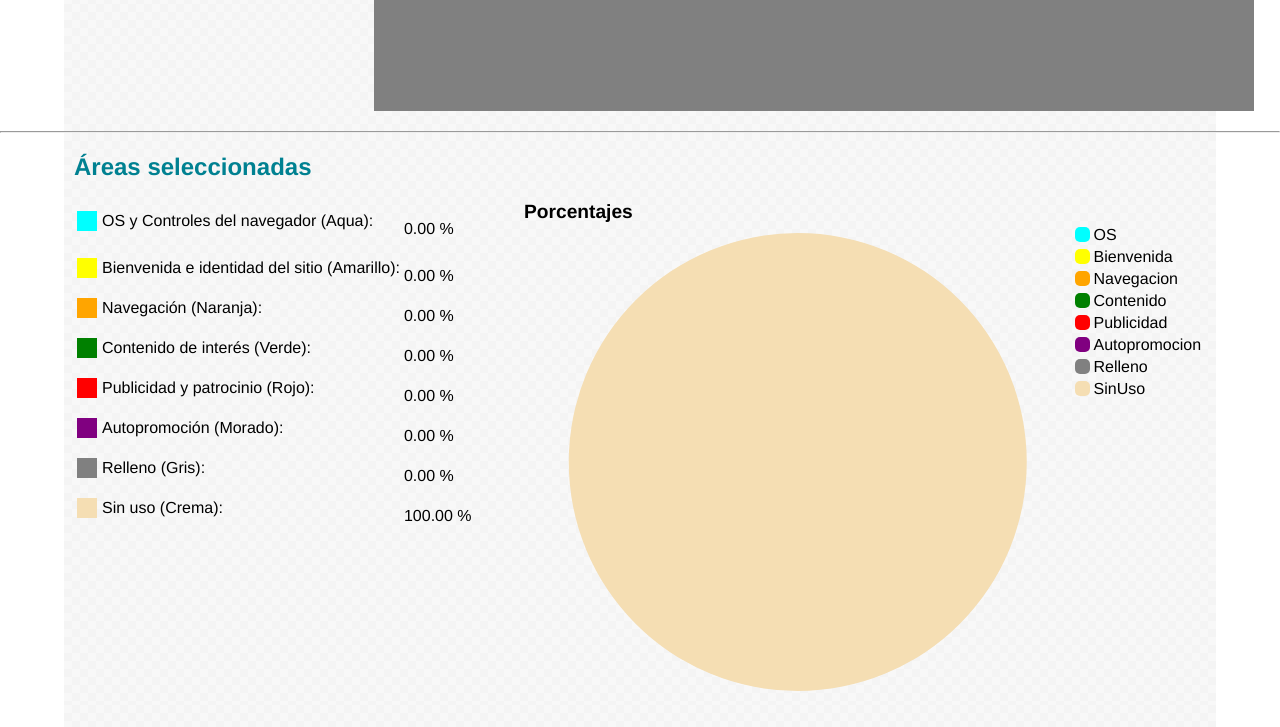
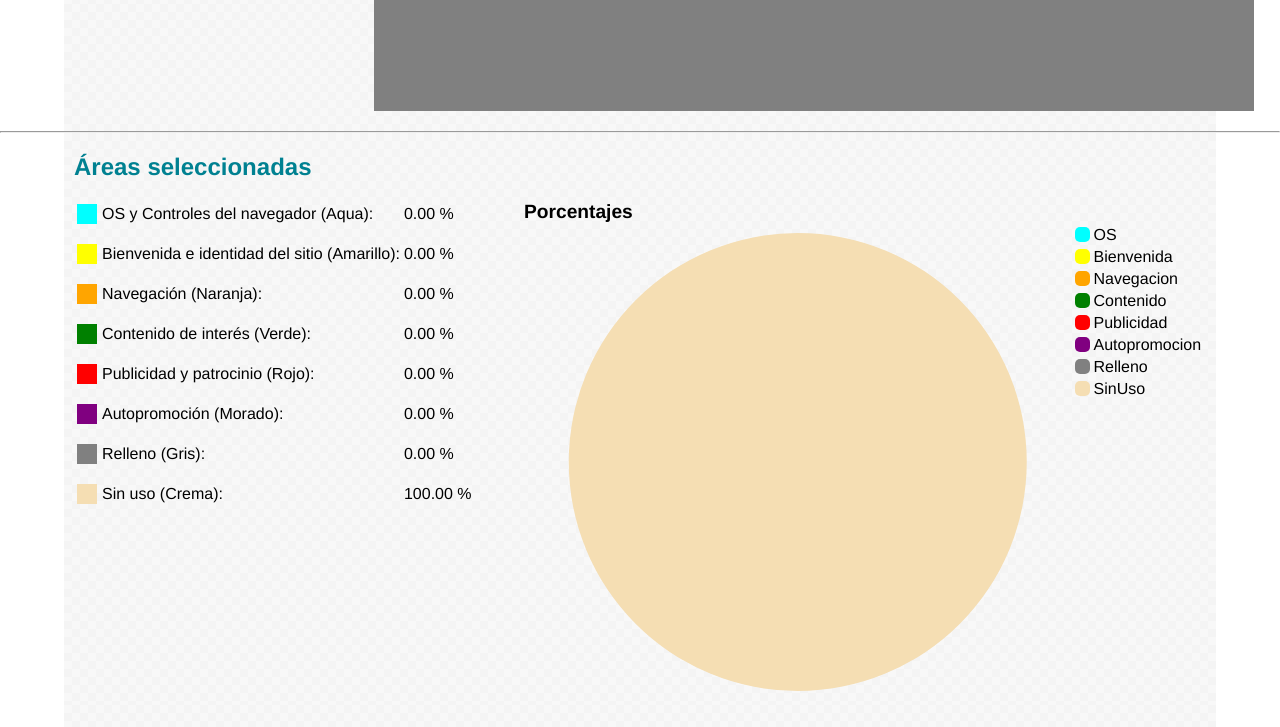
Before and after one commit to FabVillegas/newSalamanca, a website: page app/index.html at #/herramienta in a window 1280 px wide. Shown: the part 611-1338 px from the top of the page. Drawn offline with Linux system fonts and the light colour scheme.

Commit message:
modificaciones al acomodo de elementos

```diff
--- a/app/js/directives/drawDivDirective.js
+++ b/app/js/directives/drawDivDirective.js
@@ -201,7 +201,11 @@ angular.module('Salamanca').directive('divCanvas', function(){
       };
 
       function updateSinUso(value){
-        scope.sinUsoValue -= value;
+
+        var total = scope.osValue + scope.bienvenidaValue + scope.navegacionValue + scope.interesValue
+        + scope.publicidadValue + scope.autopromocionValue + scope.rellenoValue;
+
+        scope.sinUsoValue = (100 - total);
         if(scope.sinUsoValue < 0){
           scope.sinUsoValue = 0;
         }
--- a/app/views/herramienta-template.html
+++ b/app/views/herramienta-template.html
@@ -75,35 +75,35 @@
         <table class="resultsTable">
           <tr>
             <td><div class="square" style="background-color: aqua"></div><p class="squareText">OS y Controles del navegador (Aqua):</p></td>
-            <td><p>{{osValue | number: 2}} %</p></td>
+            <td><p class="squareText">{{osValue | number: 2}} %</p></td>
           </tr>
           <tr>
             <td><div class="square" style="background-color: yellow"></div><p class="squareText">Bienvenida e identidad del sitio (Amarillo):</p></td>
-            <td>{{bienvenidaValue | number: 2}} %</td>
+            <td><p class="squareText">{{bienvenidaValue | number: 2}} %</p></td>
           </tr>
           <tr>
             <td><div class="square" style="background-color: orange"></div><p class="squareText">Navegación (Naranja):</p></td>
-            <td>{{navegacionValue | number: 2}} %</td>
+            <td><p class="squareText">{{navegacionValue | number: 2}} %</p></td>
           </tr>
           <tr>
             <td><div class="square" style="background-color: green"></div><p class="squareText">Contenido de interés (Verde):</p></td>
-            <td>{{interesValue | number: 2}} %</td>
+            <td><p class="squareText">{{interesValue | number: 2}} %</p></td>
           </tr>
           <tr>
             <td><div class="square" style="background-color: red"></div><p class="squareText">Publicidad y patrocinio (Rojo):</p></td>
-            <td>{{publicidadValue | number: 2}} %</td>
+            <td><p class="squareText">{{publicidadValue | number: 2}} %</p></td>
           </tr>
           <tr>
             <td><div class="square" style="background-color: purple"></div><p class="squareText">Autopromoción (Morado):</p></td>
-            <td>{{autopromocionValue | number: 2}} %</td>
+            <td><p class="squareText">{{autopromocionValue | number: 2}} %</p></td>
           </tr>
           <tr>
             <td><div class="square" style="background-color: grey"></div><p class="squareText">Relleno (Gris):</p></td>
-            <td>{{rellenoValue | number: 2}} %</td>
+            <td><p class="squareText">{{rellenoValue | number: 2}} %</p></td>
           </tr>
           <tr>
             <td><div class="square" style="background-color: wheat"></div><p class="squareText">Sin uso (Crema):</p></td>
-            <td>{{sinUsoValue | number: 2}} %</td>
+            <td><p class="squareText">{{sinUsoValue | number: 2}} %</p></td>
           </tr>
         </table>
       </div>
--- a/bower.json
+++ b/bower.json
@@ -6,13 +6,12 @@
   "dependencies": {
     "angular": "~1.3.0",
     "angular-ui-router": "~0.2.11",
-    "angularfire": "~0.9.0",
     "jquery": "~2.1.3",
     "angular-charts": "0.2.6"
   },
   "version": "0.1.0",
   "repository": {
     "type": "git",
-    "url": "git://github.com/FabVillegas/Salamanca"
+    "url": "git://github.com/FabVillegas/newSalamanca"
   }
 }
--- a/package.json
+++ b/package.json
@@ -12,6 +12,6 @@
   },
   "repository": {
     "type": "git",
-    "url": "git://github.com/FabVillegas/Salamanca"
+    "url": "git://github.com/FabVillegas/newSalamanca"
   }
 }
```
Also changed, not shown: 1 other file.
